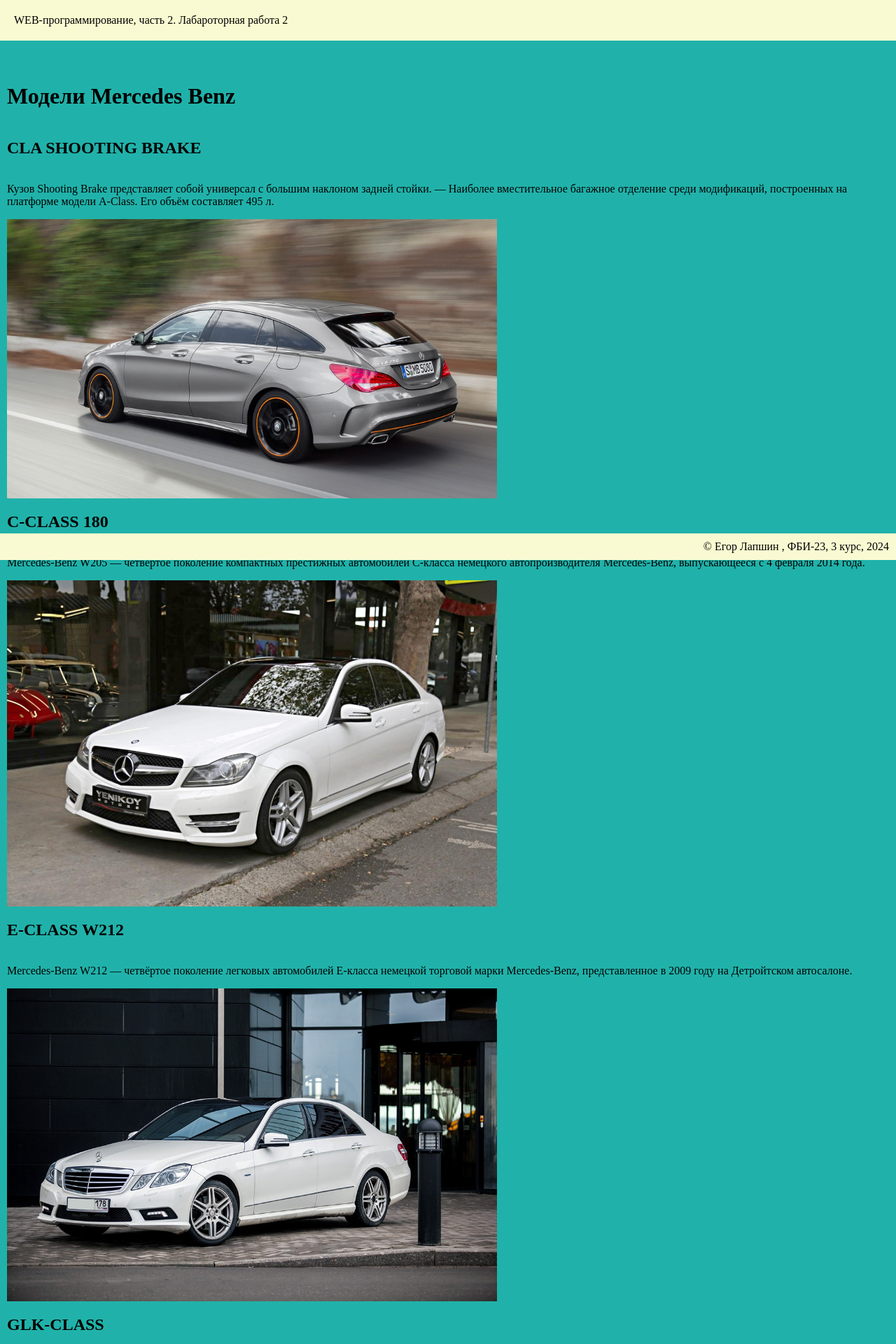
After one commit to lupusin/web--programming-labs-2, a Flask app: page /lab2/cars in a window 1280 px wide. The commit adds this page. Shown: the top 1920 px of the page at 70% size. Run offline with Flask 3, Linux system fonts and the light colour scheme.

Commit message:
Самостоятельное задание

```diff
--- a/app.py
+++ b/app.py
@@ -224,3 +224,7 @@
 @app.route('/lab2/')
 def lab2():
     return render_template('lab2.html')
+
+@app.route('/lab2/cars')
+def cars():
+    return render_template('cars.html')
--- a/static/main.css
+++ b/static/main.css
@@ -27,3 +27,13 @@
 body{
     background: lightseagreen;
 }
+img.cars{
+    text-align: center;
+    width: 700px;
+    height: auto;
+}
+
+div.cars{
+    align-items: center;
+    display: grid;
+}
--- /dev/null
+++ b/templates/cars.html
@@ -0,0 +1,36 @@
+{% extends "base.html" %}
+{% block lab %}Лабароторная работа 2 {% endblock %}
+{% block main %}
+    <h1>Модели Mercedes Benz</h1>
+    <div class="cars">
+        <h2>CLA SHOOTING BRAKE</h2>
+        <p>Кузов Shooting Brake представляет собой универсал с большим наклоном задней стойки.
+            — Наиболее вместительное багажное отделение среди модификаций, построенных на платформе модели A-Class. Его объём составляет 495 л.</p>
+        <img class="cars" src="{{ url_for('static',filename='cla.png') }}">
+    </div>
+    <div class="cars">
+        <h2>C-CLASS 180</h2>
+        <p>Mercedes-Benz W205 — четвёртое поколение компактных престижных автомобилей C-класса немецкого автопроизводителя Mercedes-Benz, выпускающееся с 4 февраля 2014 года.
+        </p>
+        <img class="cars" src="{{ url_for('static',filename='c_class.jpg') }}">
+    </div>
+    <div class="cars">
+        <h2>E-CLASS W212</h2>
+        <p>Mercedes-Benz W212 — четвёртое поколение легковых автомобилей E-класса немецкой торговой марки Mercedes-Benz, представленное в 2009 году на Детройтском автосалоне.
+        </p>
+        <img class="cars" src="{{ url_for('static',filename='e_class.jpg') }}">
+    </div>
+    <div class="cars">
+        <h2>GLK-CLASS</h2>
+        <p>Mercedes-Benz GLK-класс — серия люксовых компактных кроссоверов немецкой торговой марки Mercedes-Benz, основанная на универсале S204 C-класса.
+        </p>
+        <img class="cars" src="{{ url_for('static',filename='glk.jpeg') }}">
+    </div>
+    <div class="cars">
+    <h2>SLK-CLASS</h2>
+    <p>Mercedes-Benz SLK-класс — серия компактных родстеров класса люкс немецкой автомобильной марки Mercedes-Benz.
+    </p>
+    <img class="cars" src="{{ url_for('static',filename='slk.jpg') }}">
+    </div>
+
+{% endblock %}
```
Also changed, not shown: static/c_class.jpg (added), static/cla.png (added), static/e_class.jpg (added), static/glk.jpeg (added), static/slk.jpg (added).
